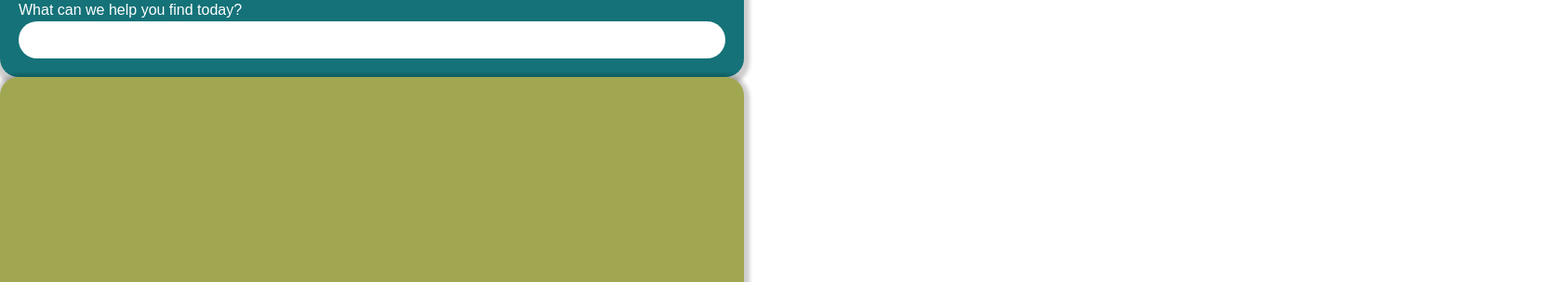
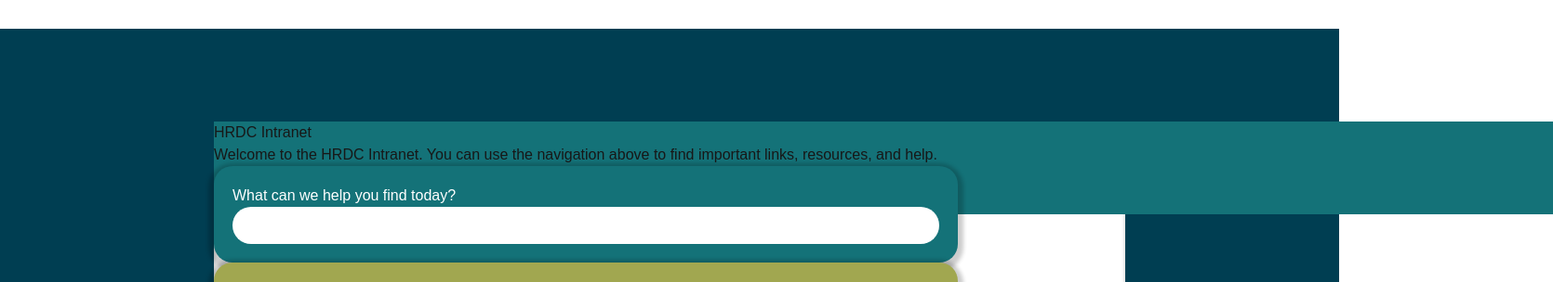
Before and after one commit to 423S25/repo5, a Next.js app: page / in a window 1280 px wide. Shown: the part 364-668 px from the top of the page at 93% size, 1670 px wide, since content can reach past the window. Built offline with nearby package versions, Linux system fonts and the light colour scheme; no server answers; the database is empty.

Commit message:
add background colors

```diff
--- a/src/app/page.tsx
+++ b/src/app/page.tsx
@@ -9,6 +9,12 @@ export default async function HomePage() {
   return (
       <div>
       <NavBar />
+
+      <div style={{width: '100%', height: '100%', position: 'relative'}}>
+      <div style={{width: 1440, height: 2400, left: 0, top: 100, position: 'absolute', background: '#003E52'}} >
+      <div style={{width: 980, height: 2400, left: 230, top: 100, position: 'absolute', background: 'white', boxShadow: '0px 4px 4px rgba(0, 0, 0, 0.25) inset'}} >
+      <div style={{width: 1440, height: 100, left: 0, top: 0, position: 'absolute', background: '#147278'}} >
+
 
       {/* Welcome Section */}
       <div className="text-center mt-10">
@@ -186,6 +192,10 @@ export default async function HomePage() {
           </div>
       </div>
       </div>
+      </div>
+      </div>
+      </div>
+      </div>
 
 
 
```
